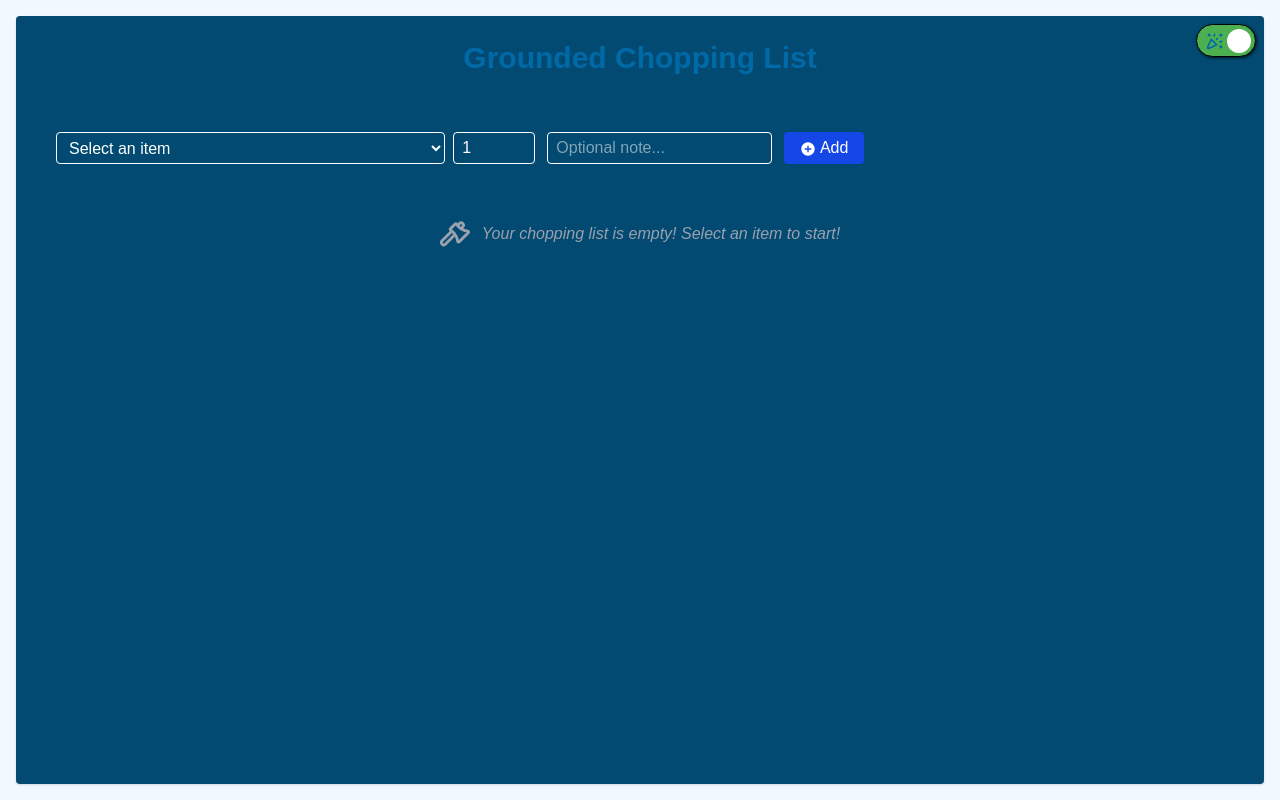
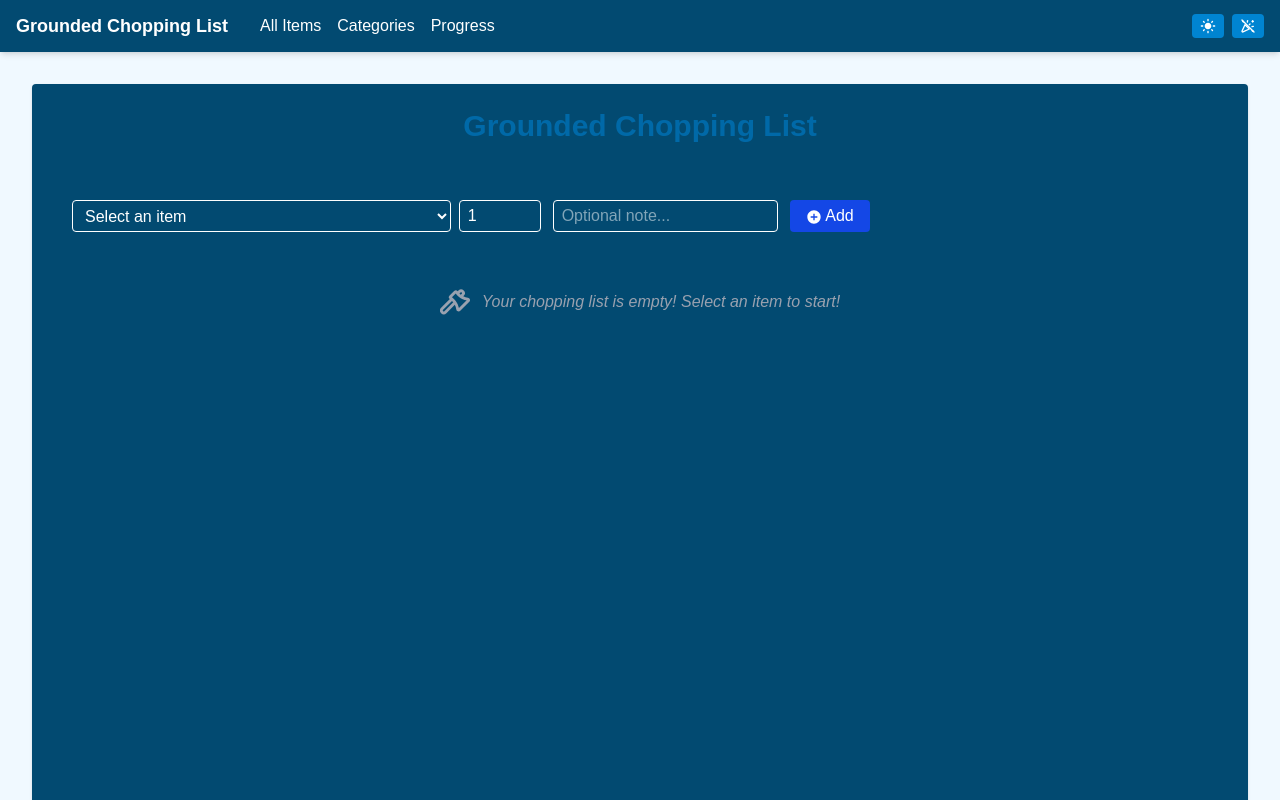
Before and after one commit to dev-bowie/Grounded-Chopping-List, a Next.js app: page / in a window 1280 px wide. Shown: the top 800 px of the page. Built offline with nearby package versions, Linux system fonts and the light colour scheme.

Commit message:
Start of responsive redesign

```diff
--- a/src/app/layout.tsx
+++ b/src/app/layout.tsx
@@ -1,7 +1,8 @@
 import type {Metadata} from "next";
 import "./globals.css";
 import {Geist, Geist_Mono} from "next/font/google";
-import ClientLayout from "@/app/client-layout";
+import Header from "@/components/Header";
+import Footer from "@/components/Footer";
 import React from "react";
 
 const geistSans = Geist({
@@ -19,15 +20,13 @@
     description: "A simple app for managing your chopping list in Grounded"
 };
 
-export default function RootLayout({
-                                       children,
-                                   }: Readonly<{
-    children: React.ReactNode;
-}>) {
+export default function RootLayout({children}: { children: React.ReactNode }) {
     return (
         <html lang="en">
-        <body className={`${geistSans.variable} ${geistMono.variable} antialiased`}>
-        <ClientLayout>{children}</ClientLayout>
+        <body className={`${geistSans.variable} ${geistMono.variable} antialiased flex flex-col min-h-screen`}>
+        <Header/>
+        <main className={"flex-grow p-4"}>{children}</main>
+        <Footer/>
         </body>
         </html>
     );
--- /dev/null
+++ b/src/components/AddItemForm.tsx
@@ -0,0 +1,5 @@
+export default function AddItemForm() {
+    return (
+        <div>AddItemForm</div>
+    )
+}
--- /dev/null
+++ b/src/components/Footer.tsx
@@ -0,0 +1,9 @@
+export default function Footer() {
+    return (
+        <footer className={"bg-sky-900 text-white py-4 my-8"}>
+            <div className={"container mx-auto text-center text-sm"}>
+                © {new Date().getFullYear()} Grounded Chopping List.
+            </div>
+        </footer>
+    )
+}
--- /dev/null
+++ b/src/components/Header.tsx
@@ -0,0 +1,14 @@
+import HeaderActions from "@/components/HeaderActions"
+import Navbar from "@/components/Navbar";
+
+export default function Header() {
+    return (
+        <header
+            className={"bg-sky-900 text-white px-4 py-3 flex items-center justify-between shadow-md relative"}>
+            <Navbar />
+            <div className={"hidden md:block"}>
+                <HeaderActions />
+            </div>
+        </header>
+    )
+}
--- /dev/null
+++ b/src/components/HeaderActions.tsx
@@ -0,0 +1,58 @@
+'use client';
+
+import {TbConfetti, TbConfettiOff} from "react-icons/tb";
+import {MdDarkMode, MdLightMode} from "react-icons/md";
+import {useState, useEffect} from "react";
+
+export default function HeaderActions() {
+    const [darkMode, setDarkMode] = useState(false);
+    const [effectsEnabled, setEffectsEnabled] = useState(false);
+
+    useEffect(() => {
+        const storedEffects = localStorage.getItem("effectsEnabled");
+        if (storedEffects !== null) {
+            setEffectsEnabled(storedEffects === 'true');
+        }
+
+        const storedTheme = localStorage.getItem("darkMode");
+        if (storedTheme !== null) {
+            setDarkMode(storedTheme === 'true');
+        }
+    }, []);
+
+    const toggleDarkMode = () => {
+        setDarkMode((prev) => {
+            localStorage.setItem("darkMode", (!prev).toString());
+            document.documentElement.classList.toggle("dark", !prev);
+            return !prev;
+        });
+    };
+
+    const toggleEffects = () => {
+        setEffectsEnabled((prev) => {
+            localStorage.setItem("effectsEnabled", (!prev).toString());
+            return !prev;
+        });
+    };
+
+    return (
+        <div className={"flex items-center gap-2"}>
+            <button
+                onClick={() => toggleDarkMode()}
+                className={"bg-sky-600 px-2 py-1 rounded hover:bg-gray-100"}
+                title={"Toggle Dark/Light Mode"}
+            >
+                {darkMode ? <MdDarkMode /> : <MdLightMode />}
+            </button>
+
+            <button
+                onClick={() => toggleEffects()}
+                className={"bg-sky-600 px-2 py-1 rounded hover:bg-gray-100"}
+                title={"Toggle Effects"}
+            >
+                {effectsEnabled ? <TbConfetti /> : <TbConfettiOff />}
+            </button>
+        </div>
+
+    )
+}
--- /dev/null
+++ b/src/components/ItemGrid.tsx
@@ -0,0 +1,7 @@
+import React from "react";
+
+export default function ItemGrid({ children }: { children: React.ReactNode }) {
+    return (
+        <div>ItemGrid</div>
+    )
+}
--- a/src/components/ItemList.tsx
+++ b/src/components/ItemList.tsx
@@ -300,7 +300,7 @@
                     <DndContext sensors={sensors} collisionDetection={closestCenter} onDragEnd={handleDragEnd}>
                         <SortableContext items={items.map(item => item.name)} strategy={verticalListSortingStrategy}>
                             <div
-                                className='grid grid-cols-2 sm:grid-cols-3 md:grid-cols-4 lg:grid-cols-5 xl:grid-cols-6 gap-3'>
+                                className='grid gap-4 grid-cols-[repeat(auto-fit,minmax(220px,1fr))]'>
                                 {items.map(item => (
                                     <SortableItem
                                         key={item.name}
--- /dev/null
+++ b/src/components/Navbar.tsx
@@ -0,0 +1,47 @@
+'use client';
+
+import Link from 'next/link';
+import HeaderActions from '@/components/HeaderActions';
+import {useState} from "react";
+import {HiMenu, HiX} from "react-icons/hi";
+
+export default function Navbar() {
+    const [menuOpen, setMenuOpen] = useState(false);
+
+    return (
+        <div className={"flex items-center justify-between gap-2"}>
+            <Link href="/" className={"text-lg font-bold hover:opacity-80 transition"}>
+                Grounded Chopping List
+            </Link>
+
+            {/* Desktop Navigation*/}
+            <nav className={"hidden md:flex gap-4 ml-6"}>
+                <Link href="/all-items" className={"hover:underline"}>All Items</Link>
+                <Link href="/categories" className={"hover:underline"}>Categories</Link>
+                <Link href="/progress" className={"hover:underline"}>Progress</Link>
+            </nav>
+
+            {/* Mobile Navigation */}
+            <button
+                className={"sm:hidden ml-auto text-2xl"}
+                onClick={() => setMenuOpen(!menuOpen)}
+            >
+                {menuOpen ? <HiX/> : <HiMenu/>}
+            </button>
+            {menuOpen && (
+                <div
+                    className={"absolute top-12 left-0 w-full bg-sky-900 text-white flex flex-col items-center gap-4 py-4 shadow-lg md:hidden z-50 transition"}
+                >
+                    <Link href="/all-items" onClick={() => setMenuOpen(false)}>All Items</Link>
+                    <Link href="/categories" onClick={() => setMenuOpen(false)}>Categories</Link>
+                    <Link href="/progress" onClick={() => setMenuOpen(false)}>Progress</Link>
+
+                    <div
+                        className={"mt-4 border-t items-center justify-between flex flex-col border-sky-700 pt-3 w-full"}>
+                        <HeaderActions/>
+                    </div>
+                </div>
+            )}
+        </div>
+    )
+}
--- /dev/null
+++ b/src/components/SearchBar.tsx
@@ -0,0 +1,5 @@
+export default function SearchBar() {
+    return (
+        <div>SearchBar</div>
+    )
+}
--- /dev/null
+++ b/src/components/ThemeToggle.tsx
@@ -0,0 +1,5 @@
+export default function ThemeToggle() {
+    return (
+        <div>ThemeToggle</div>
+    )
+}
```
